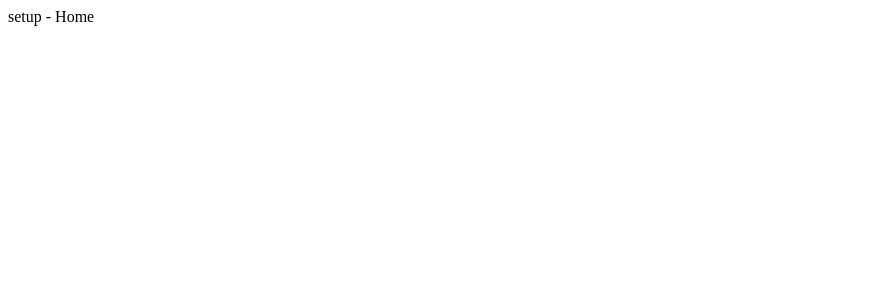
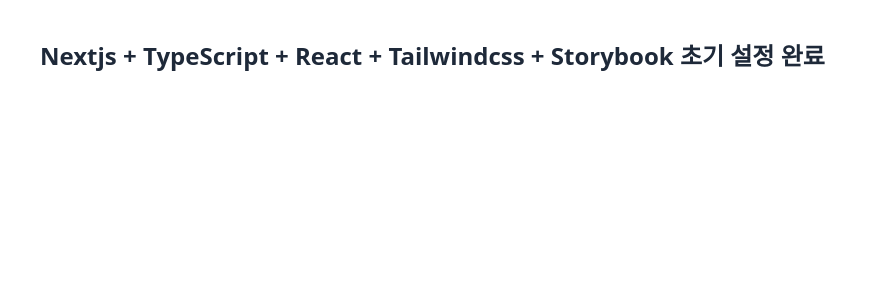
Before and after one commit to ITA-team5-unanimous/iDear-FE, a Next.js app: page / in a window 1280 px wide. Shown: the top 300 px of the page, without its empty margins (0-880 px from the left). Built offline with nearby package versions, Linux system fonts and the light colour scheme.

Commit message:
feat: update layout and home page with initial setup details (#3)

```diff
--- a/src/app/layout.tsx
+++ b/src/app/layout.tsx
@@ -1,4 +1,5 @@
 import type {Metadata} from 'next';
+import '@/app/globals.css';
 
 export const metadata: Metadata = {
   title: 'Create Next App',
--- a/src/app/page.tsx
+++ b/src/app/page.tsx
@@ -1,3 +1,7 @@
 export default function Home() {
-  return <div>setup - Home</div>;
+  return (
+    <div className='p-10 text-2xl font-extrabold text-gray-800'>
+      Nextjs + TypeScript + React + Tailwindcss + Storybook 초기 설정 완료
+    </div>
+  );
 }
```
